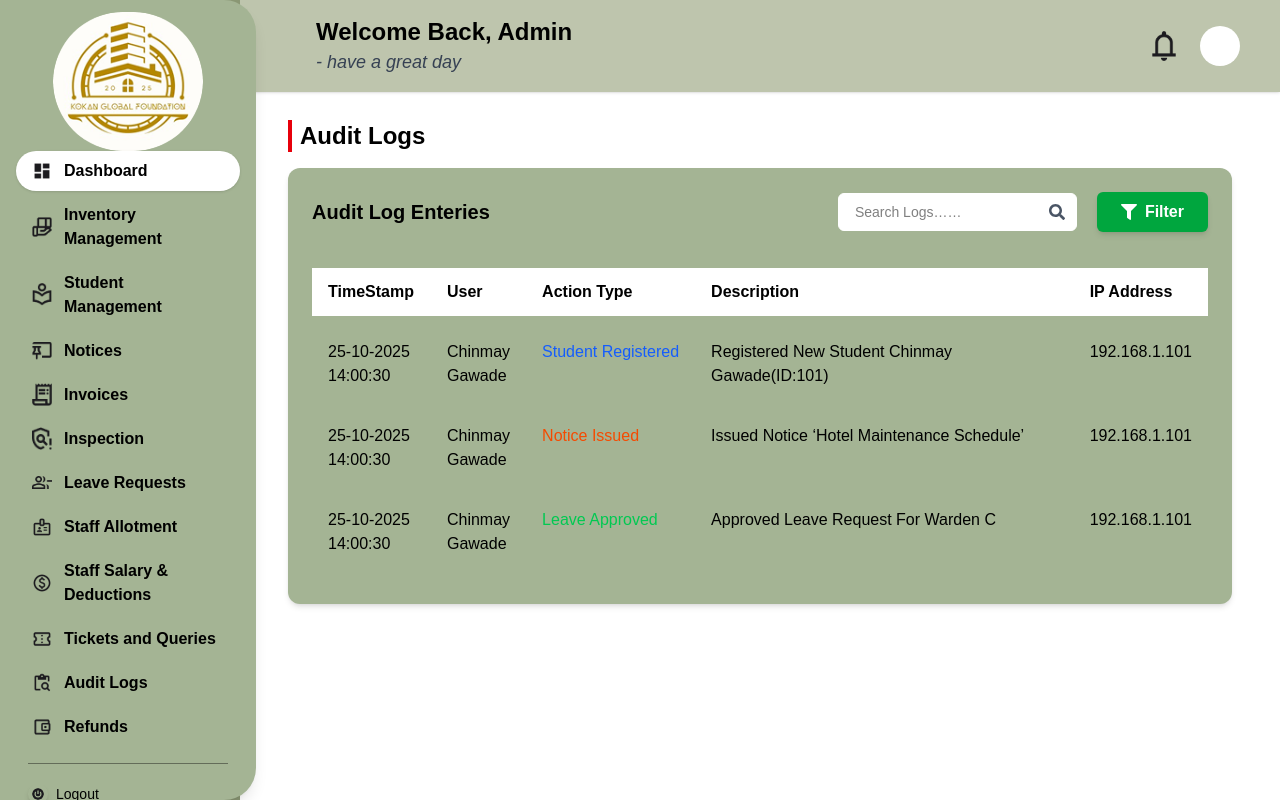
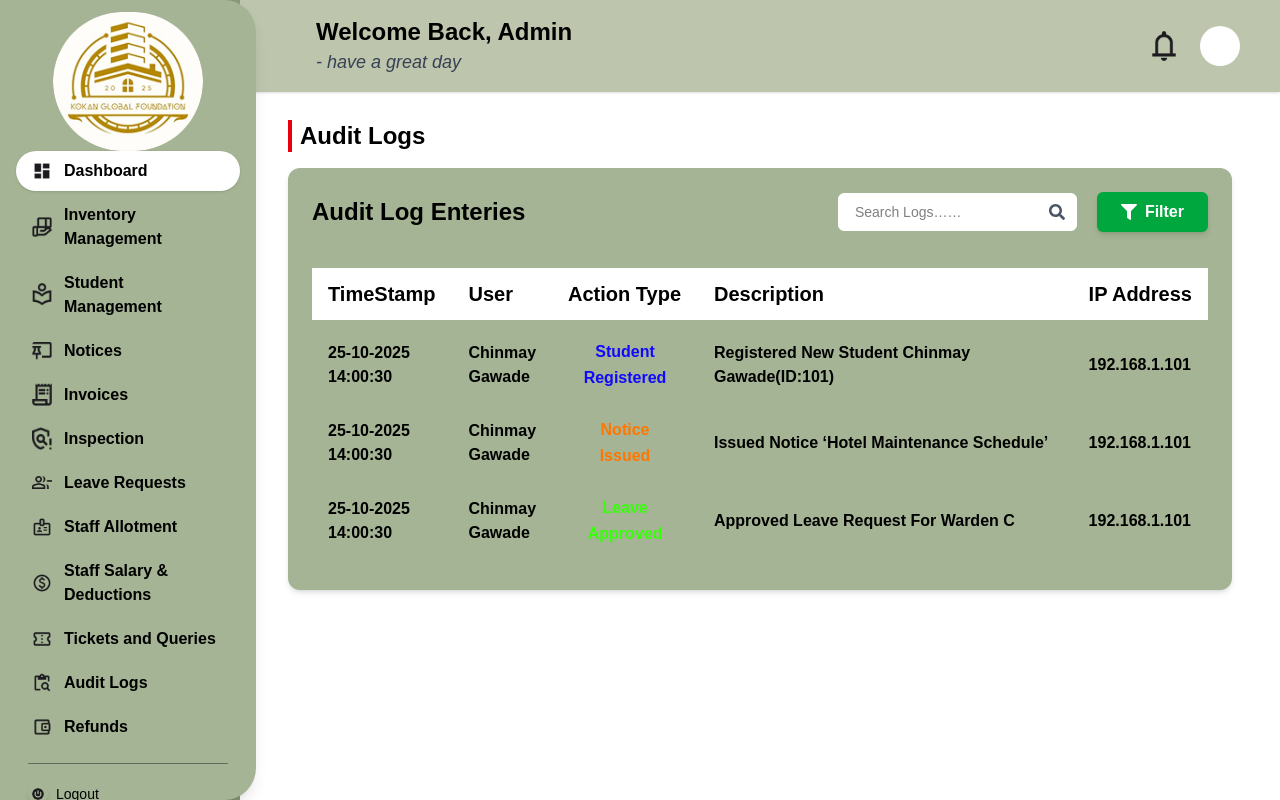
Before and after one commit to dev-nexcore/KGF_HM_Admin, a Next.js app: page /adminaudit in a window 1280 px wide. Built offline with nearby package versions, Linux system fonts and the light colour scheme.

Commit message:
changesinauditpage

```diff
--- a/src/app/components/adminaudit/adminaudit.jsx
+++ b/src/app/components/adminaudit/adminaudit.jsx
@@ -28,10 +28,11 @@ export default function AuditLogsSection() {
     },
   ]);
 
-  const getColorForAction = (action) => {
-    if (action === 'Student Registered') return 'text-blue-600';
-    if (action === 'Notice Issued') return 'text-orange-600';
-    if (action === 'Leave Approved') return 'text-green-500';
+  // Word wise color mapping for action type
+  const getColorForWord = (word) => {
+    if (word === 'Student' || word === 'Registered') return 'text-[#1109FF]';
+    if (word === 'Notice' || word === 'Issued') return 'text-[#FF7700]';
+    if (word === 'Leave' || word === 'Approved') return 'text-[#36FF09]';
     return '';
   };
 
@@ -44,10 +45,9 @@ export default function AuditLogsSection() {
       <div className="bg-[#A4B494] rounded-xl p-6 shadow-md overflow-x-auto max-w-full">
         {/* Header with Title, Search and Filter */}
         <div className="flex flex-col sm:flex-row sm:justify-between items-start sm:items-center mb-6 gap-4">
-          <h3 className="text-xl font-semibold text-black">Audit Log Enteries</h3>
+          <h3 className="text-2xl font-semibold text-black">Audit Log Enteries</h3>
 
           <div className="flex gap-1 w-full sm:w-auto items-center">
-  {/* Search Input with Icon on right inside input */}
             <div className="relative flex-1 sm:flex-none sm:mr-4">
               <input
                 type="text"
@@ -57,48 +57,46 @@ export default function AuditLogsSection() {
               <FaSearch className="absolute right-3 top-1/2 -translate-y-1/2 text-gray-600 pointer-events-none" />
             </div>
 
-  {/* Filter Button */}
             <button className="flex items-center gap-2 bg-green-600 hover:bg-green-700 text-white font-semibold rounded-md px-6 py-2 whitespace-nowrap shadow-md">
               <FaFilter />
               Filter
             </button>
           </div>
-
         </div>
 
-        {/* Table container with horizontal scroll */}
         <div className="min-w-[800px]">
-          <table className="w-full text-sm sm:text-base text-left text-black border-separate border-spacing-y-3">
+          <table className="w-full text-lg sm:text-base text-left text-black border-separate border-spacing-y-3">
             <thead>
               <tr className="bg-white text-black font-semibold border border-white">
-                <th className="px-4 py-3 border-r border-white whitespace-nowrap">
+                <th className="px-4 py-3 text-xl border-r border-white whitespace-nowrap">
                   TimeStamp
                 </th>
-                <th className="px-4 py-3 border-r border-white whitespace-nowrap">
+                <th className="px-4 py-3 text-xl border-r border-white whitespace-nowrap">
                   User
                 </th>
-                <th className="px-4 py-3 border-r border-white whitespace-nowrap">
+                <th className="px-4 py-3 text-xl border-r border-white whitespace-nowrap text-center">
                   Action Type
                 </th>
-                <th className="px-4 py-3 border-r border-white">Description</th>
-                <th className="px-4 py-3 whitespace-nowrap">IP Address</th>
+                <th className="px-4 py-3 text-xl border-r border-white">Description</th>
+                <th className="px-4 py-3 text-xl whitespace-nowrap">IP Address</th>
               </tr>
             </thead>
             <tbody>
               {logs.map((log, index) => (
-                <tr
-                  key={index}
-                  className="bg-[#A4B494] rounded-md even:bg-opacity-90 align-top"
-                >
-                  <td className="px-4 py-3 whitespace-pre-line">{log.timestamp}</td>
-                  <td className="px-4 py-3 whitespace-pre-line">{log.user}</td>
-                  <td className="px-4 py-3 whitespace-nowrap">
-                    <span className={`${getColorForAction(log.action)} font-medium`}>
-                      {log.action}
-                    </span>
+                <tr key={index} className="bg-[#A4B494] rounded-md even:bg-opacity-90">
+                  <td className="px-4 py-2 whitespace-pre-line font-semibold">{log.timestamp}</td>
+                  <td className="px-4 py-2 whitespace-pre-line font-semibold">{log.user}</td>
+                  <td className="px-4 py-2 text-center font-semibold align-middle">
+                    <div className="flex flex-col items-center justify-center h-full space-y-0.5">
+                      {log.action.split(' ').map((word, i) => (
+                        <div key={i} className={getColorForWord(word)}>
+                          {word}
+                        </div>
+                      ))}
+                    </div>
                   </td>
-                  <td className="px-4 py-3">{log.description}</td>
-                  <td className="px-4 py-3 whitespace-nowrap">{log.ip}</td>
+                  <td className="px-4 py-2 font-semibold">{log.description}</td>
+                  <td className="px-4 py-2 whitespace-nowrap font-semibold">{log.ip}</td>
                 </tr>
               ))}
             </tbody>
```
Lines whose indentation alone changed are shown as unchanged.
